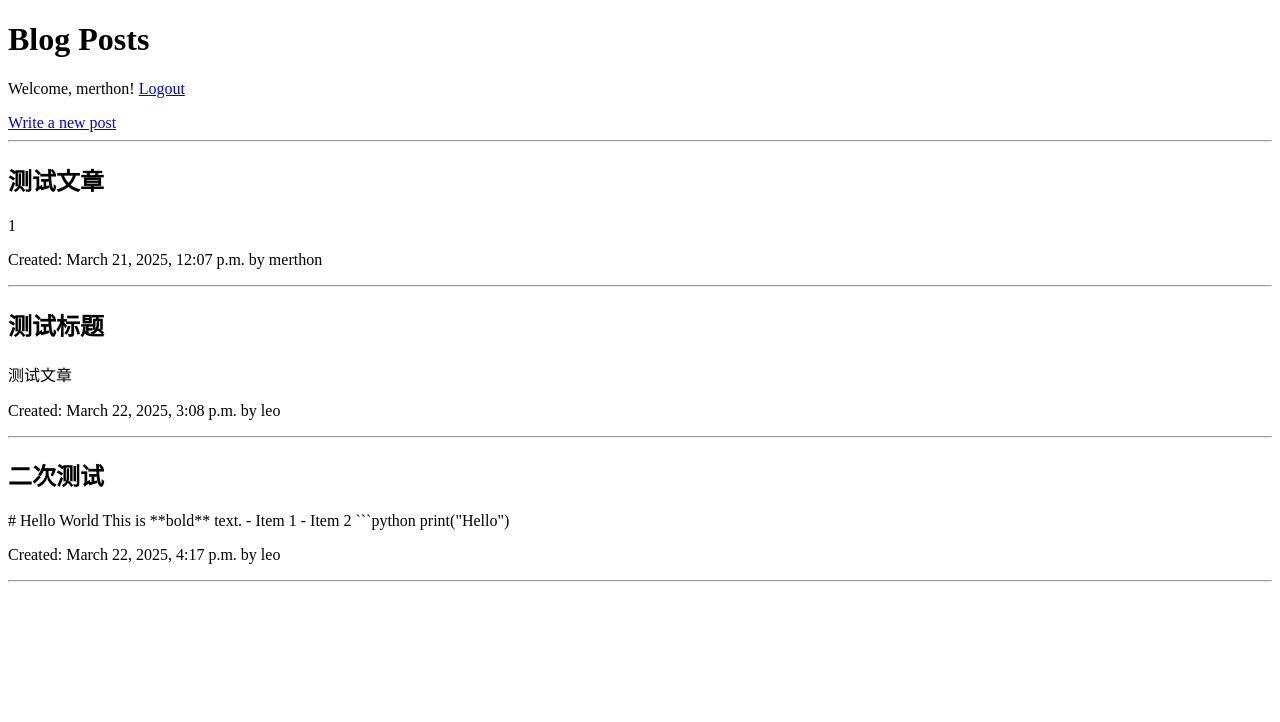
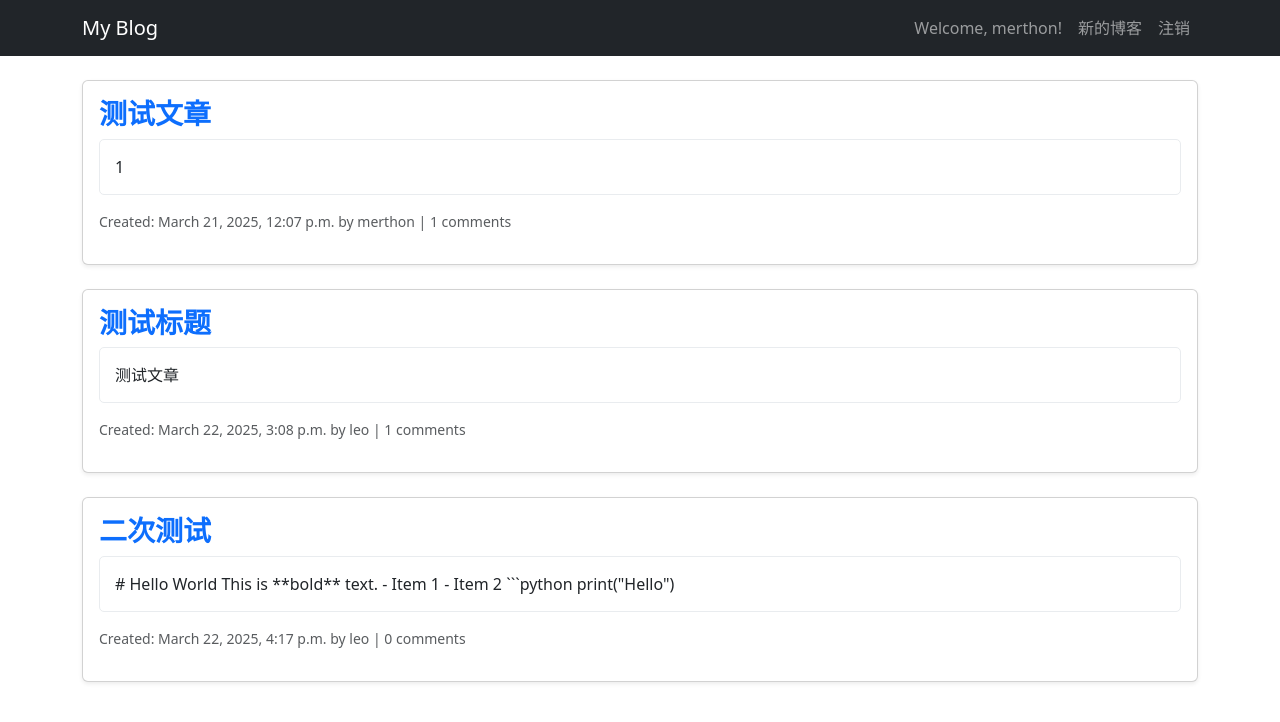
Before and after one commit to Merthon/DjangoProject, a Django app: page /posts/ in a window 1280 px wide. Shown: the top 722 px of the page. Run offline with Django 5.2, Linux system fonts and the light colour scheme; a user stored in the database is signed in; data comes from the database, SQL or seed files in the repository; both versions use the stored data as it was after the commit.

Commit message:
fix: change post pages

```diff
--- a/blog_project/blog/forms.py
+++ b/blog_project/blog/forms.py
@@ -1,7 +1,12 @@
 from django import forms
-from .models import Post
+from .models import Post, Comment
 
 class PostForm(forms.ModelForm):
     class Meta:
         model = Post
         fields = ['title', 'content']  # 标题和内容
+
+class CommentForm(forms.ModelForm):
+    class Meta:
+        model = Comment
+        fields = ['content']  # 只让用户填内容
--- a/blog_project/blog/models.py
+++ b/blog_project/blog/models.py
@@ -10,3 +10,15 @@ class Post(models.Model):
 
     def __str__(self):
         return self.title
+
+class Comment(models.Model):
+    '''
+    增加评论功能
+    '''
+    post = models.ForeignKey(Post, on_delete=models.CASCADE, related_name='comments')  # 关联到文章
+    author = models.ForeignKey(User, on_delete=models.CASCADE)  # 评论者
+    content = models.TextField()  # 评论内容
+    created_at = models.DateTimeField(auto_now_add=True)  # 评论时间
+
+    def __str__(self):
+        return f"Comment by {self.author} on {self.post}"
--- a/blog_project/blog/templates/blog/post_list.html
+++ b/blog_project/blog/templates/blog/post_list.html
@@ -2,23 +2,57 @@
 <html>
 <head>
     <title>My Blog</title>
+    <link href="https://cdn.jsdelivr.net/npm/bootstrap@5.3.0/dist/css/bootstrap.min.css" rel="stylesheet">
+    <style>
+        .post-title:hover { color: #007bff; transition: color 0.2s; }
+        .post-content { white-space: pre-wrap; padding: 15px; border: 1px solid #e9ecef; border-radius: 5px; }
+    </style>
 </head>
 <body>
-    <h1>Blog Posts</h1>
+    <nav class="navbar navbar-expand-lg navbar-dark bg-dark">
+        <div class="container">
+            <a class="navbar-brand" href="{% url 'post_list' %}">My Blog</a>
+            <div class="collapse navbar-collapse">
+                <ul class="navbar-nav ms-auto">
                     {% if user.is_authenticated %}
-        <p>Welcome, {{ user.username }}! <a href="{% url 'logout' %}">Logout</a></p>
-        <a href="{% url 'post_new' %}">Write a new post</a>
+                        <li class="nav-item">
+                            <span class="nav-link">Welcome, {{ user.username }}!</span>
+                        </li>
+                        <li class="nav-item">
+                            <a class="nav-link" href="{% url 'post_new' %}">新的博客</a>
+                        </li>
+                        <li class="nav-item">
+                            <a class="nav-link" href="{% url 'logout' %}">注销</a>
+                        </li>
                     {% else %}
-        <p><a href="{% url 'login' %}">Login</a> | <a href="{% url 'register' %}">Register</a></p>
+                        <li class="nav-item">
+                            <a class="nav-link" href="{% url 'login' %}">登录</a>
+                        </li>
+                        <li class="nav-item">
+                            <a class="nav-link" href="{% url 'register' %}">注册</a>
+                        </li>
                     {% endif %}
-    <hr>
+                </ul>
+            </div>
+        </div>
+    </nav>
+
+    <div class="container mt-4">
         {% for post in posts %}
-        <h2>{{ post.title }}</h2>
-        <p>{{ post.content }}</p>
-        <p>Created: {{ post.created_at }} by {{ post.author }}</p>
-        <hr>
+            <div class="card mb-4 shadow-sm">
+                <div class="card-body">
+                    <h2 class="card-title post-title fw-bold fs-3">
+                        <a href="{% url 'post_detail' post.id %}" class="text-decoration-none">{{ post.title }}</a>
+                    </h2>
+                    <p class="post-content">{{ post.content|truncatewords:30 }}</p> <!-- 只显示前30词 -->
+                    <p class="text-muted small">Created: {{ post.created_at }} by {{ post.author }} | {{ post.comments.count }} comments</p>
+                </div>
+            </div>
         {% empty %}
-        <p>No posts yet.</p>
+            <p class="text-center">No posts yet.</p>
         {% endfor %}
+    </div>
+
+    <script src="https://cdn.jsdelivr.net/npm/bootstrap@5.3.0/dist/js/bootstrap.bundle.min.js"></script>
 </body>
 </html>
--- a/blog_project/blog/urls.py
+++ b/blog_project/blog/urls.py
@@ -3,6 +3,7 @@ from . import views
 
 urlpatterns = [
     path('', views.post_list, name='post_list'),  # 访问/blog/时显示文章列表
+    path('<int:post_id>/', views.post_detail, name='post_detail'),  # 详情页路径
     path('new/', views.post_new, name='post_new'), # 发布路径
     path('login/', views.user_login, name='login'),
     path('register/', views.user_register, name='register'),
--- a/blog_project/blog/views.py
+++ b/blog_project/blog/views.py
@@ -1,13 +1,33 @@
-from django.shortcuts import render, redirect
+from django.shortcuts import render, redirect, get_object_or_404
 from django.contrib.auth import authenticate, login, logout
 from django.contrib.auth.decorators import login_required
 from django.contrib.auth.forms import UserCreationForm, AuthenticationForm
 from .models import Post
-from .forms import PostForm
+import markdown
+from .forms import PostForm, CommentForm
 
 def post_list(request):
     posts = Post.objects.all()
-    return render(request, 'blog/post_list.html', {'posts': posts})
+    comment_form = CommentForm()  # 给每篇文章加个评论表单
+    return render(request, 'blog/post_list.html', {'posts': posts, 'comment_form': comment_form})
+
+def post_detail(request, post_id):
+    post = get_object_or_404(Post, id=post_id)
+    # 转换文章内容为HTML
+    post.content_html = markdown.markdown(post.content, extensions=['extra', 'fenced_code'])  # 支持表格和代码块
+    comment_form = CommentForm()
+    if request.method == 'POST' and request.user.is_authenticated:
+        comment_form = CommentForm(request.POST)
+        if form.is_valid():
+            comment = comment_form.save(commit=False)
+            comment.post = post
+            comment.author = request.user
+            comment.save()
+            return redirect('post_detail', post_id=post.id)
+    # 转换每条评论为HTML
+    for comment in post.comments.all():
+        comment.content_html = markdown.markdown(comment.content, extensions=['extra', 'fenced_code'])
+    return render(request, 'blog/post_detail.html', {'post': post, 'comment_form': comment_form})
 
 @login_required  # 限制只有登录用户能发帖
 def post_new(request):
@@ -21,6 +41,19 @@ def post_new(request):
     else:
         form = PostForm()
     return render(request, 'blog/post_new.html', {'form': form})
+
+@login_required
+def comment_new(request, post_id):
+    post = get_object_or_404(Post, id=post_id)
+    if request.method == 'POST':
+        form = CommentForm(request.POST)
+        if form.is_valid():
+            comment = form.save(commit=False)
+            comment.post = post
+            comment.author = request.user
+            comment.save()
+            return redirect('post_list')
+    return redirect('post_list')  # GET请求直接跳回列表
 
 def user_login(request):
     if request.method == 'POST':
```
Also changed, not shown: blog_project/blog/templates/blog/login.html (+22 -8 lines), blog_project/blog/templates/blog/post_detail.html (added, +78 -0 lines), blog_project/blog/templates/blog/post_new.html (+16 -7 lines), blog_project/blog/templates/blog/register.html (+21 -7 lines), blog_project/blog/migrations/0003_comment.py (added), blog_project/db.sqlite3. Lines whose indentation alone changed are shown as unchanged.
